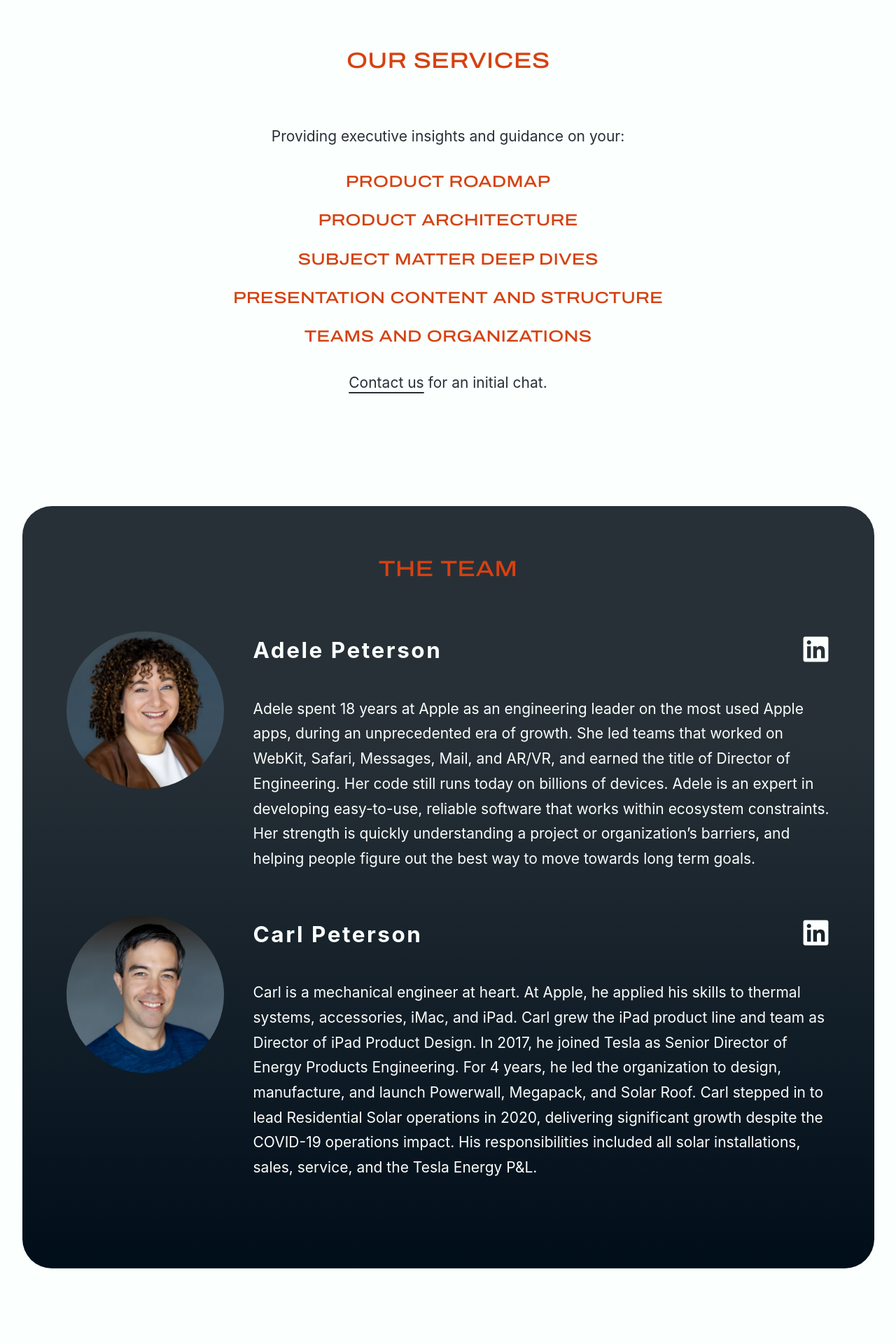
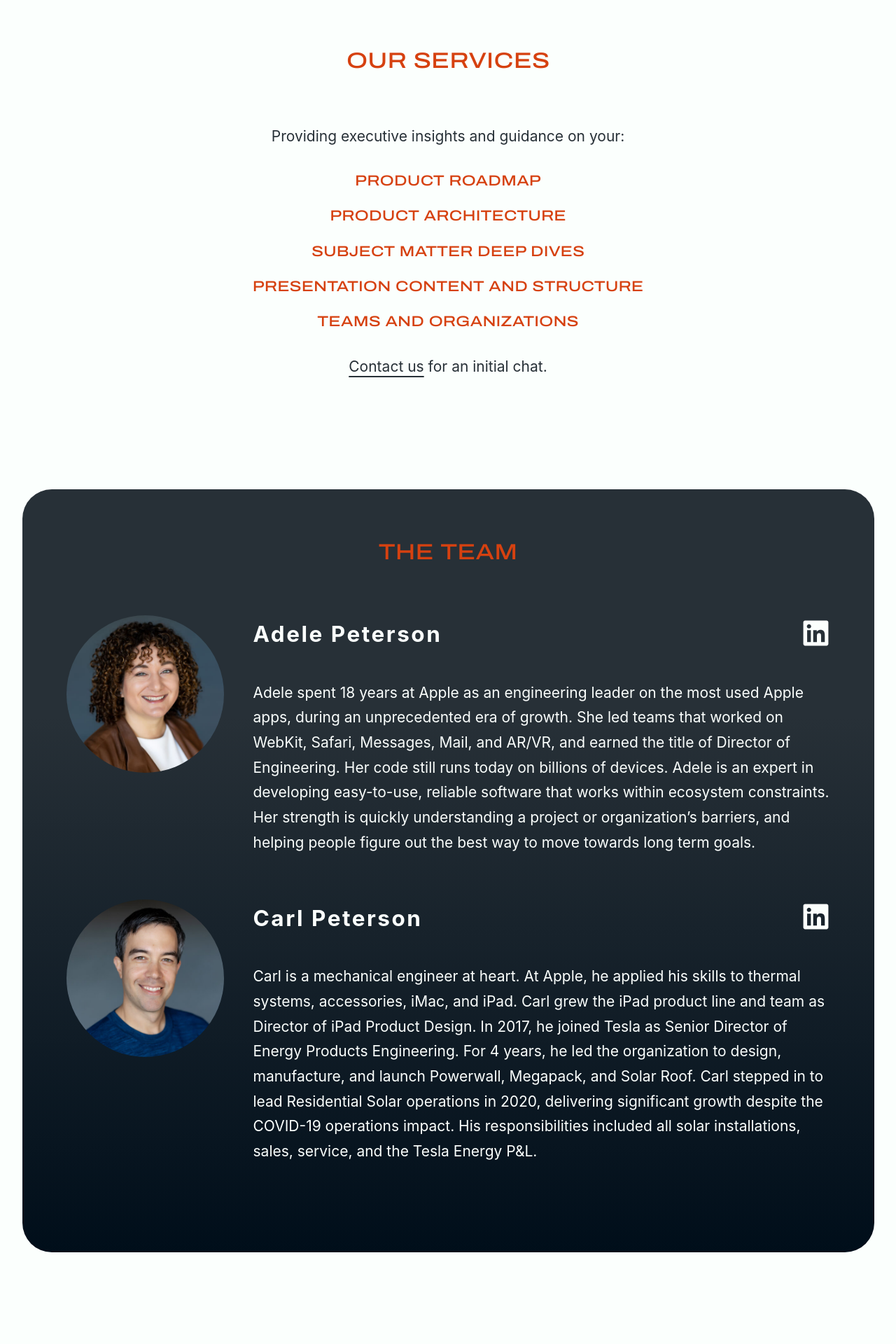
Before and after one commit to adeleandcarl/adeleandcarl.github.io, a Jekyll site: the page built from index.md, in a window 1280 px wide. Shown: the part 875-2795 px from the top of the page at 70% size. Built offline with Jekyll 4.4.1, drawn with Linux system fonts in a browser that asks for light colours; some web fonts are replaced.

Commit message:
Remove size change in Our Services

```diff
--- a/assets/index.scss
+++ b/assets/index.scss
@@ -141,7 +141,6 @@ main {
             text-transform: uppercase;
             color: var(--brand-color);
             font-family: $brand-font;
-            font-size: min(3vw, 1.1em);
             font-variation-settings: 'wdth' 120, 'wght' 500;
             @include standard-block-behavior;
             text-align: center;
```
